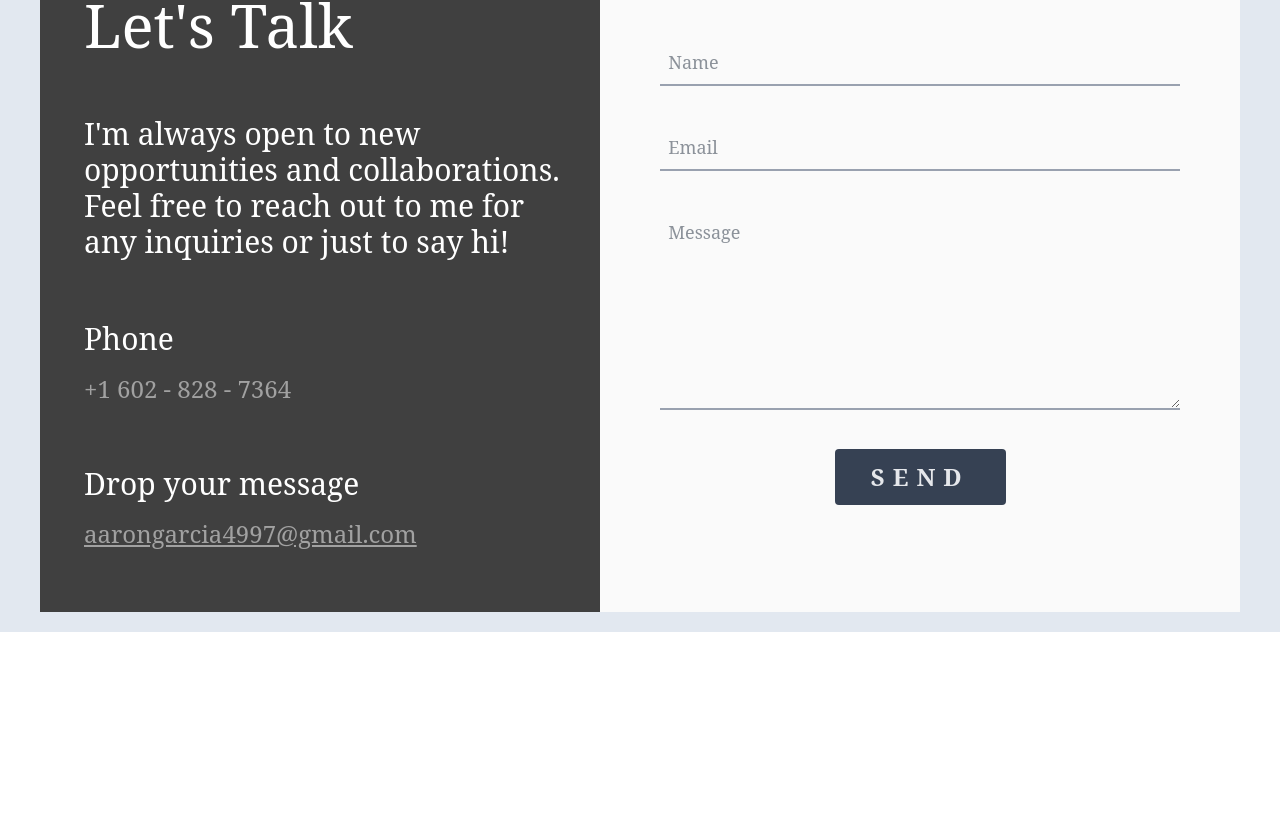
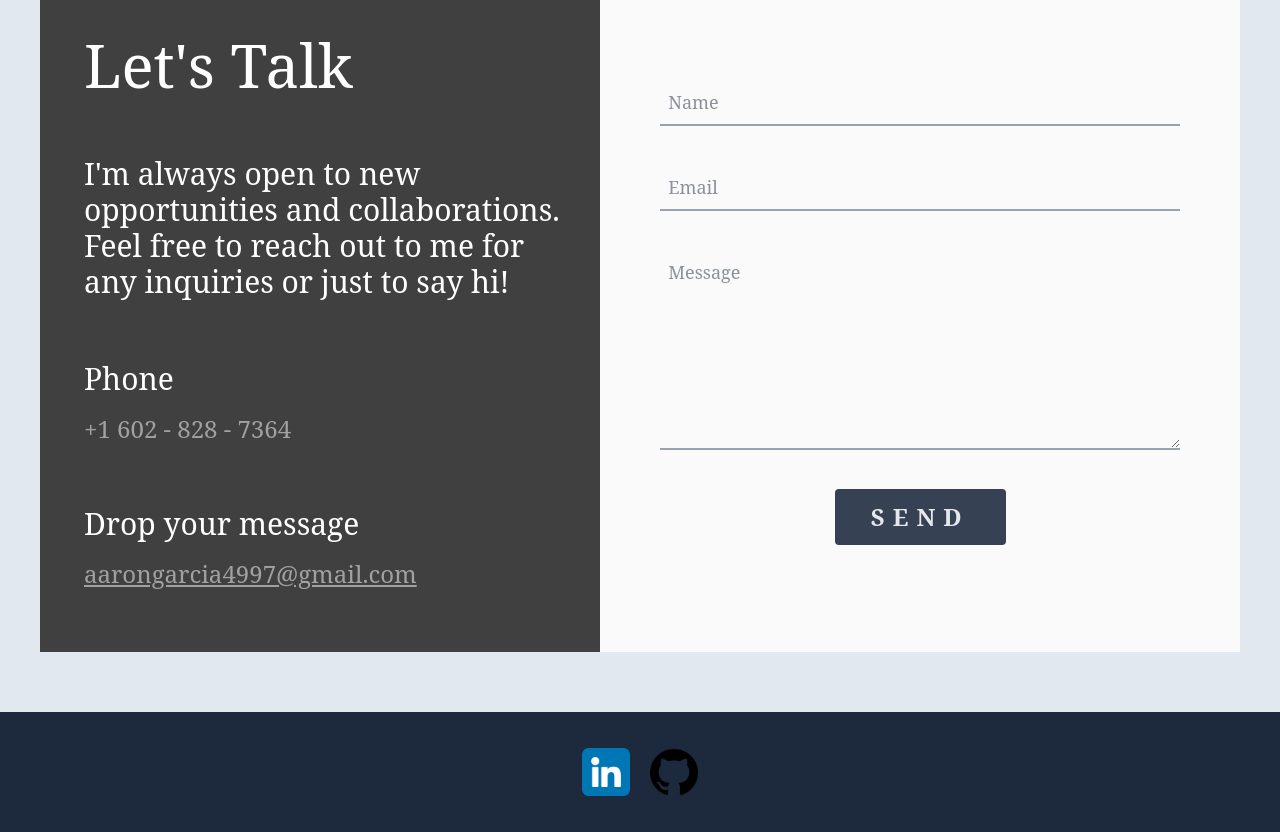
Before and after one commit to aarongarciacr/Portfolio, a React (Vite) app: page / in a window 1280 px wide. Shown: the part 5864-6696 px from the top of the page. Before the commit the page ends 6496 px from the top, so only its background shows below. Built offline with nearby package versions, Linux system fonts and the light colour scheme.

Commit message:
Add Socials Icons

```diff
--- a/src/App.tsx
+++ b/src/App.tsx
@@ -4,6 +4,7 @@ import Portfolio from "./components/Portfolio/Portfolio";
 import Technologies from "./components/Technologies/Technologies";
 import Hobbies2 from "./components/Hobbies/Hobbies2";
 import Contact from "./components/Contact/Contact";
+import SocialLinks from "./components/SocialLinks";
 
 function App() {
   return (
@@ -14,6 +15,7 @@ function App() {
       <Technologies />
       <Hobbies2 />
       <Contact />
+      <SocialLinks />
     </div>
   );
 }
--- a/src/components/Contact/Contact.tsx
+++ b/src/components/Contact/Contact.tsx
@@ -6,7 +6,7 @@ const Contact = () => {
   return (
     <div
       id="contact"
-      className="relative flex h-[90svh] items-center justify-center bg-slate-200"
+      className="relative flex h-[100svh] items-center justify-center bg-slate-200"
     >
       <Reveal>
         <div className="flex h-170 w-300 items-center justify-around">
--- /dev/null
+++ b/src/components/SocialLinks.tsx
@@ -0,0 +1,29 @@
+import Linkedin from "../assets/linkedin.png";
+import Github from "../assets/github.png";
+
+const SocialLinks = () => {
+  return (
+    <div className="social-links flex h-[15vh] items-center justify-center space-x-5 bg-slate-800">
+      {/* target="_blank" opens link in new tab/window */}
+      {/* rel="noreferrer" adds security when using target="_blank" */}
+      <a
+        href="https://www.linkedin.com/in/aaron-garcia-73577a332/"
+        target="_blank"
+        rel="noreferrer"
+        className="h-auto w-12"
+      >
+        <img src={Linkedin} alt="LinkedIn" />
+      </a>
+      <a
+        href="https://github.com/aarongarciacr"
+        target="_blank"
+        rel="noreferrer"
+        className="h-auto w-12"
+      >
+        <img src={Github} alt="Github" />
+      </a>
+    </div>
+  );
+};
+
+export default SocialLinks;
```
Also changed, not shown: src/assets/github.png (added), src/assets/linkedin.png (added).
